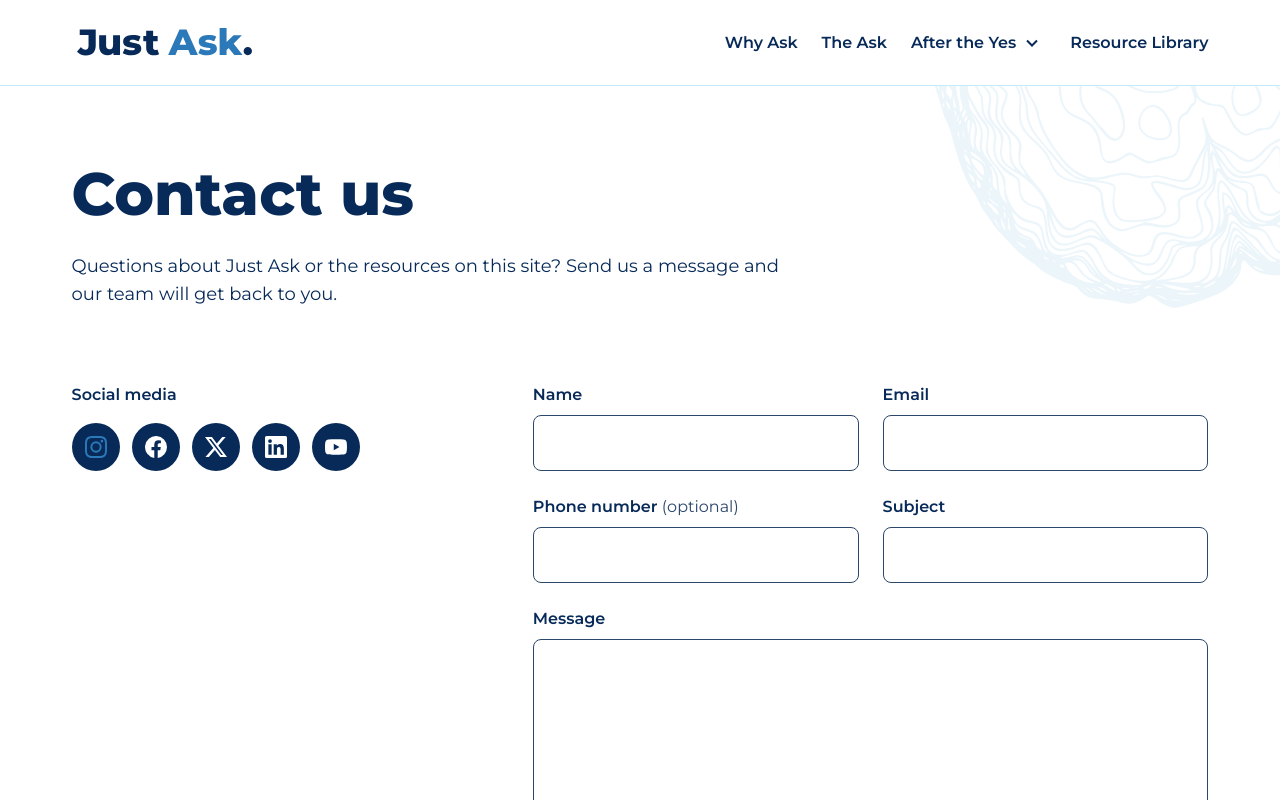
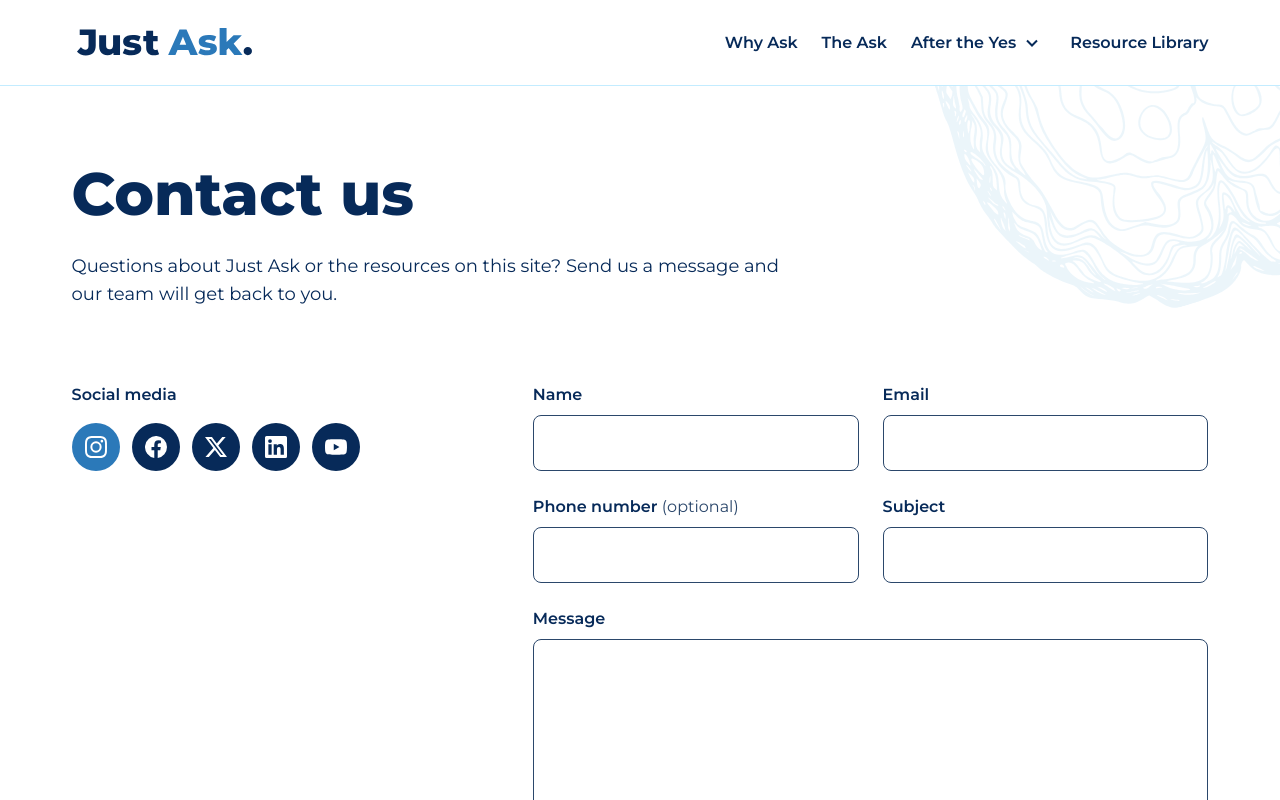
Before and after one commit to yeriel00/bro-ja, a plain HTML site: page contact/index.html in a window 1280 px wide. In both pictures the pointer is over the link 95 px from the left and 447 px from the top of the page. Shown: the top 800 px of the page. Drawn offline with Linux system fonts and the light colour scheme.

Commit message:
Contact: social icon hover fills circle with action blue

```diff
--- a/assets/css/site.css
+++ b/assets/css/site.css
@@ -2300,7 +2300,7 @@ img { max-width: 100%; }
 .ja-mobile-subnav { list-style: none; margin: 0; padding: 0 0 0 var(--space-24) !important; gap: 0 !important; border-left: 2px solid var(--graphic-quiet); }
 .ja-mobile-subnav a { font-size: 16px; font-weight: 500; min-height: 40px; }
 
-/* Contact: social icons — navy circle, white icon; the icon turns action blue (#2b79b9, the button color) on hover/focus */
+/* Contact: social icons — navy circle, white icon; the circle turns action blue (#2b79b9, the button color) on hover/focus */
 .ja-social__link { background: var(--navy); color: var(--white); transition: color var(--ja-duration-hover) var(--ja-ease), background-color var(--ja-duration-hover) var(--ja-ease); }
-.ja-social__link:hover, .ja-social__link:focus-visible { background: var(--navy); color: var(--action-primary-default); }
+.ja-social__link:hover, .ja-social__link:focus-visible { background: var(--action-primary-default); color: var(--white); }
 .ja-social__link svg { width: 22px; height: 22px; fill: currentColor; }
--- a/src/site.css
+++ b/src/site.css
@@ -104,7 +104,7 @@ img { max-width: 100%; }
 .ja-mobile-subnav { list-style: none; margin: 0; padding: 0 0 0 var(--space-24) !important; gap: 0 !important; border-left: 2px solid var(--graphic-quiet); }
 .ja-mobile-subnav a { font-size: 16px; font-weight: 500; min-height: 40px; }
 
-/* Contact: social icons — navy circle, white icon; the icon turns action blue (#2b79b9, the button color) on hover/focus */
+/* Contact: social icons — navy circle, white icon; the circle turns action blue (#2b79b9, the button color) on hover/focus */
 .ja-social__link { background: var(--navy); color: var(--white); transition: color var(--ja-duration-hover) var(--ja-ease), background-color var(--ja-duration-hover) var(--ja-ease); }
-.ja-social__link:hover, .ja-social__link:focus-visible { background: var(--navy); color: var(--action-primary-default); }
+.ja-social__link:hover, .ja-social__link:focus-visible { background: var(--action-primary-default); color: var(--white); }
 .ja-social__link svg { width: 22px; height: 22px; fill: currentColor; }
```
